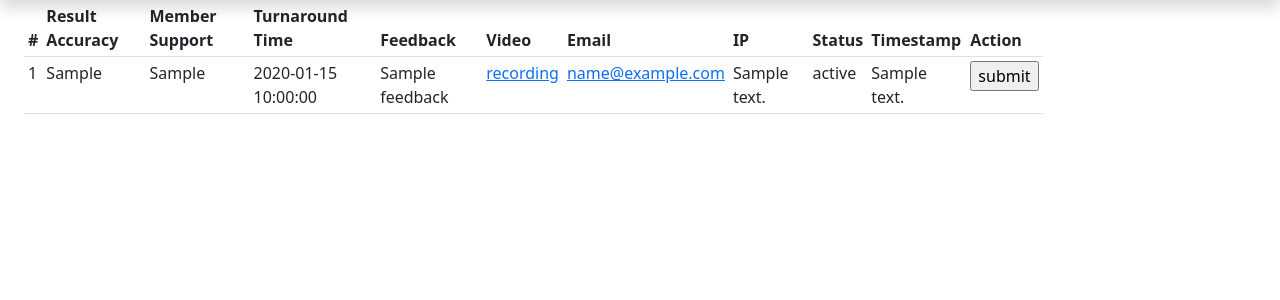
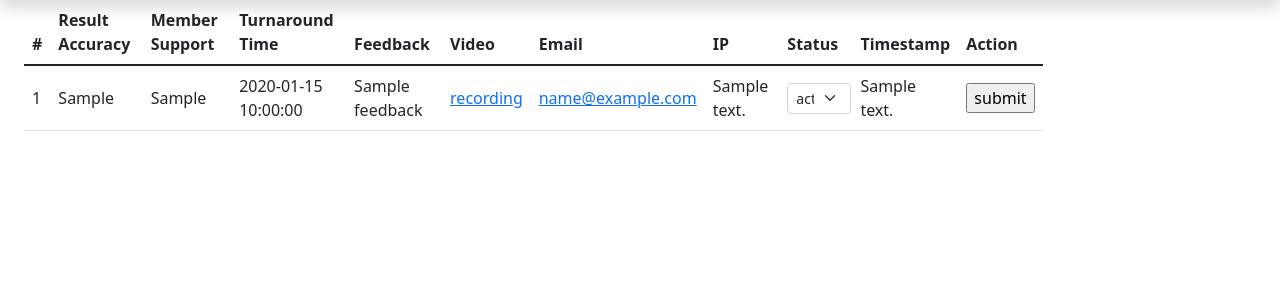
Before and after one commit to NegassaB/happy-review-api, a FastAPI app: template app/templates/dashboard.html in a window 1280 px wide. Shown: the part 34-334 px from the top of the page. Run offline with FastAPI, Linux system fonts and the light colour scheme; the template is opened without the code that fills it: most values are stand-ins (such as "Sample title", 1, 10 or a date in 2020); some libraries are stand-ins or nearby versions.

Commit message:
Complete all todos inside dashboard.html

```diff
--- a/app/templates/dashboard.html
+++ b/app/templates/dashboard.html
@@ -22,9 +22,9 @@
             <a class="navbar-brand col-md-3 col-lg-2 me-0 px-3 fs-6" href="/dashboard">Happy Review</a>
         </header>
         <main class="col-md-9 col-lg-10 px-md-4">
-            <div class="table-responsive">
-                <table class="table table-stripped table-sm">
-                    <thead>
+            <div class="table-responsive-sm">
+                <table class="table table-stripped table-hover align-middle">
+                    <thead class="">
                         <tr>
                             <th scope="col">#</th>
                             <th scope="col">Result Accuracy</th>
@@ -39,8 +39,8 @@
                             <th scope="col">Action</th>
                         </tr>
                     </thead>
-                    <tbody>
-                        <tr>
+                    <tbody class="table-group-divider">
+                        <tr scope="row">
                             {% for answer in answers %}
                             <td>{{answer.ans_id}}</td>
                             <td>{{answer.result_accuracy}}</td>
@@ -50,8 +50,12 @@
                             <td><a href="{{answer.vid_upload}}">recording</td>
                             <td><a href="mailto:{{answer.email}}">{{answer.email}}</a></td>
                             <td>{{answer.reviewee_host}}</td>
-                            <!--todo: make this into a drop down box -->
-                            <td>{{answer.ans_status}}</td>
+                            <td>
+                                <select class="form-select form-select-sm" style="width: 112%;">
+                                    <option selected>{{answer.ans_status}}</option>
+                                    <option value="COMPLETED">COMPLETED</option>
+                                </select>
+                            </td>
                             <td>{{answer.answer_ts}}</td>
                             <td><input type="submit" value="submit"></td>
                             {% endfor %}
```
